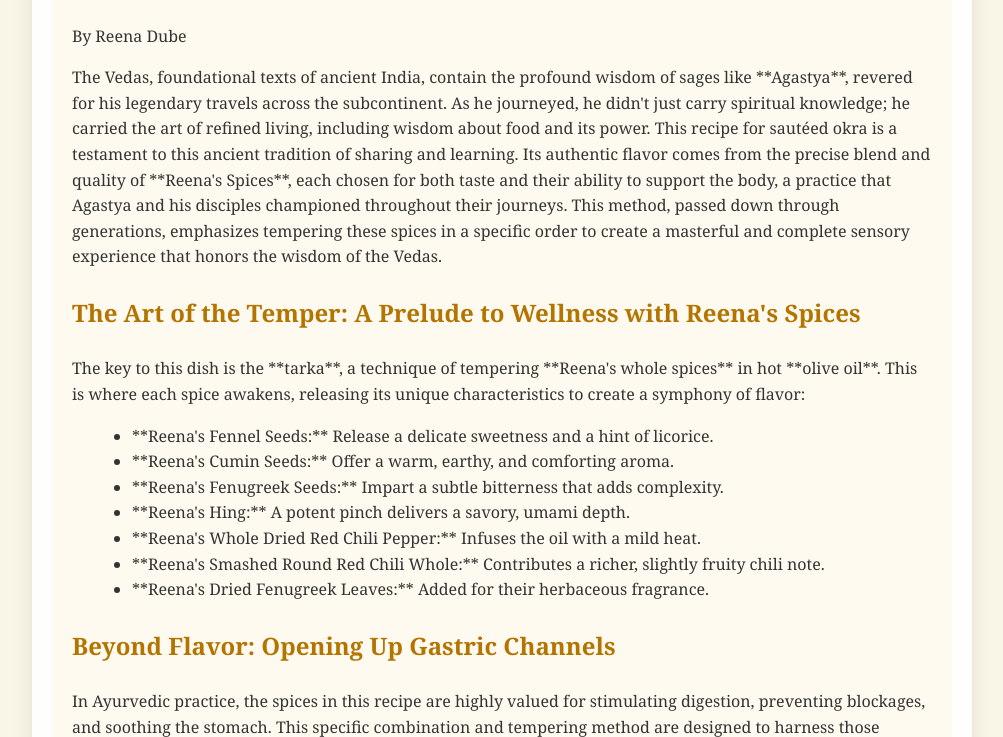
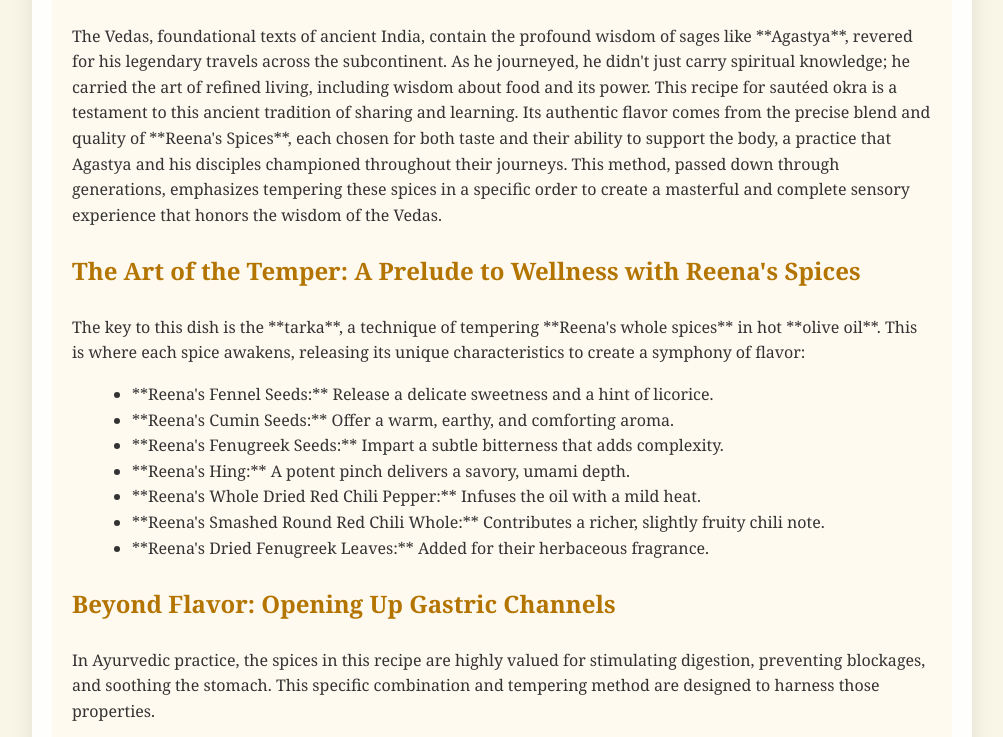
Before and after one commit to Reenadube/Recipies, a plain HTML site: page index.html in a window 1280 px wide. Shown: the part 340-1077 px from the top of the page, without its empty margins (138-1141 px from the left). Drawn offline with Linux system fonts and the light colour scheme.

Commit message:
Update index.html

```diff
--- a/index.html
+++ b/index.html
@@ -3,7 +3,7 @@
 <head>
     <meta charset="UTF-8">
     <meta name="viewport" content="width=device-width, initial-scale=1.0">
-    <title>Reena Dube's Vedic-Inspired Recipes</title>
+    <title>Reena's Vedic-Inspired Recipes</title>
     <style>
         body {
             font-family: 'Georgia', serif;
@@ -92,7 +92,7 @@
 
         <div id="okra" class="recipe-section">
             <h2>Reena's Sautéed Okra</h2>
-            <p>By Reena Dube</p>
+
             <p>The Vedas, foundational texts of ancient India, contain the profound wisdom of sages like **Agastya**, revered for his legendary travels across the subcontinent. As he journeyed, he didn't just carry spiritual knowledge; he carried the art of refined living, including wisdom about food and its power. This recipe for sautéed okra is a testament to this ancient tradition of sharing and learning. Its authentic flavor comes from the precise blend and quality of **Reena's Spices**, each chosen for both taste and their ability to support the body, a practice that Agastya and his disciples championed throughout their journeys. This method, passed down through generations, emphasizes tempering these spices in a specific order to create a masterful and complete sensory experience that honors the wisdom of the Vedas.</p>
 
             <h3>The Art of the Temper: A Prelude to Wellness with Reena's Spices</h3>
@@ -173,7 +173,7 @@
 
         <div id="cabbage" class="recipe-section">
             <h2>Reena's Sautéed Cabbage</h2>
-            <p>By Reena Dube</p>
+
             <p>The Vedas, foundational texts of ancient India, contain the profound wisdom of sages like **Bharadwaj**, a key figure in the Rigveda and a master of Vedic medicine. Through their journeys across the subcontinent, these Rishis preserved practical wisdom on well-being, including the use of food as medicine. The Cabbage recipe you are about to enjoy is a testament to this ancient heritage. Its precise blend of **Reena's Spices** is chosen for both taste and their ability to support the body, particularly the digestive system. This method, passed down through generations, emphasizes tempering these spices in a specific order to create a masterful and complete sensory experience that honors the wisdom of the Vedas.</p>
 
             <h3>The Art of the Temper: A Prelude to Wellness with Reena's Spices</h3>
@@ -248,7 +248,7 @@
 
         <div id="potato-bell-pepper" class="recipe-section">
             <h2>Reena's Potato Bell Pepper</h2>
-            <p>By Reena Dube</p>
+
             <p>The Vedas, foundational texts of ancient India, contain the profound wisdom of sages like **Charaka**, whose systematized knowledge of herbs, spices, and their therapeutic properties formed the basis of classical Ayurveda. Through their work, these Rishis not only preserved spiritual knowledge but also codified practical wisdom on well-being, including the use of food as medicine. The Potato Bell Pepper recipe you are about to enjoy is a testament to this ancient heritage. Its precise blend of **Reena's Spices** is chosen for both taste and their ability to support the body, particularly with ingredients like Turmeric. This method, passed down through generations, emphasizes tempering these spices in a specific order to create a masterful and complete sensory experience that honors the wisdom of the Vedas.</p>
 
             <h3>The Art of the Temper: A Prelude to Wellness with Reena's Spices</h3>
```
